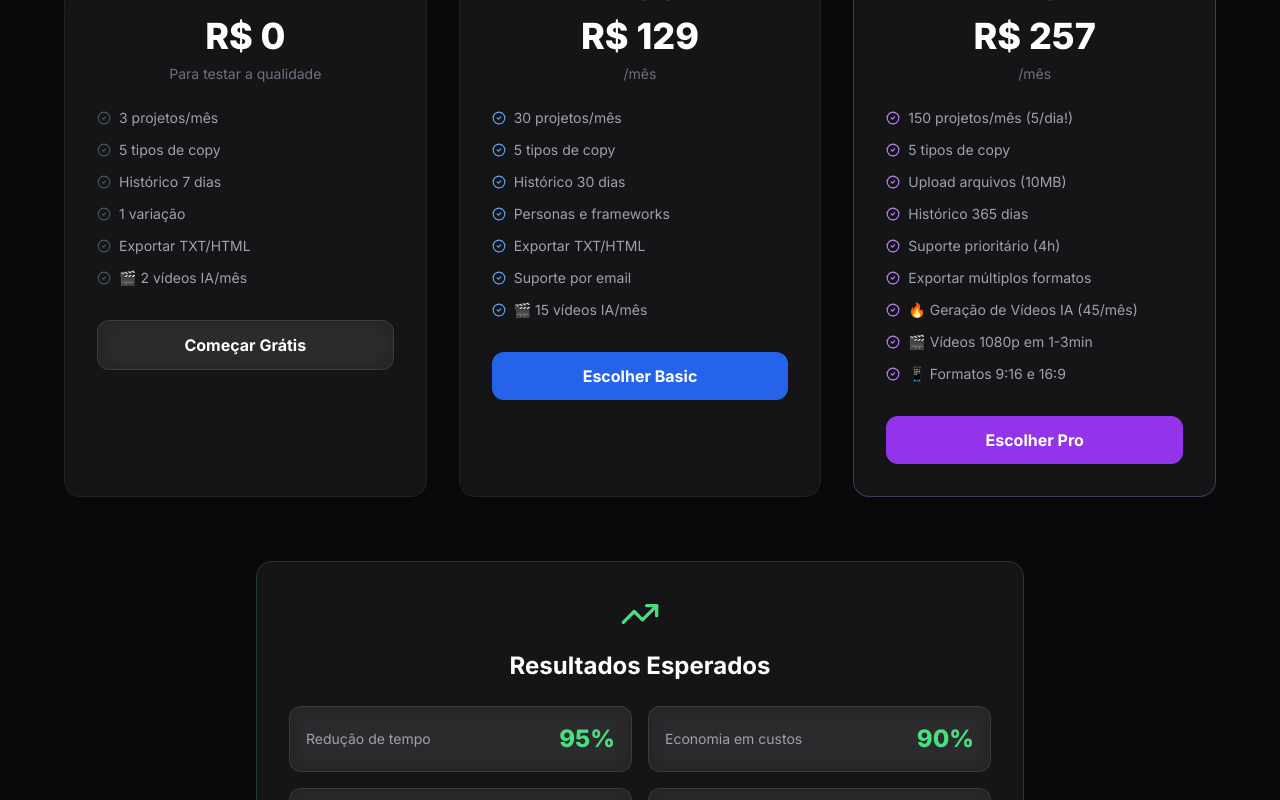
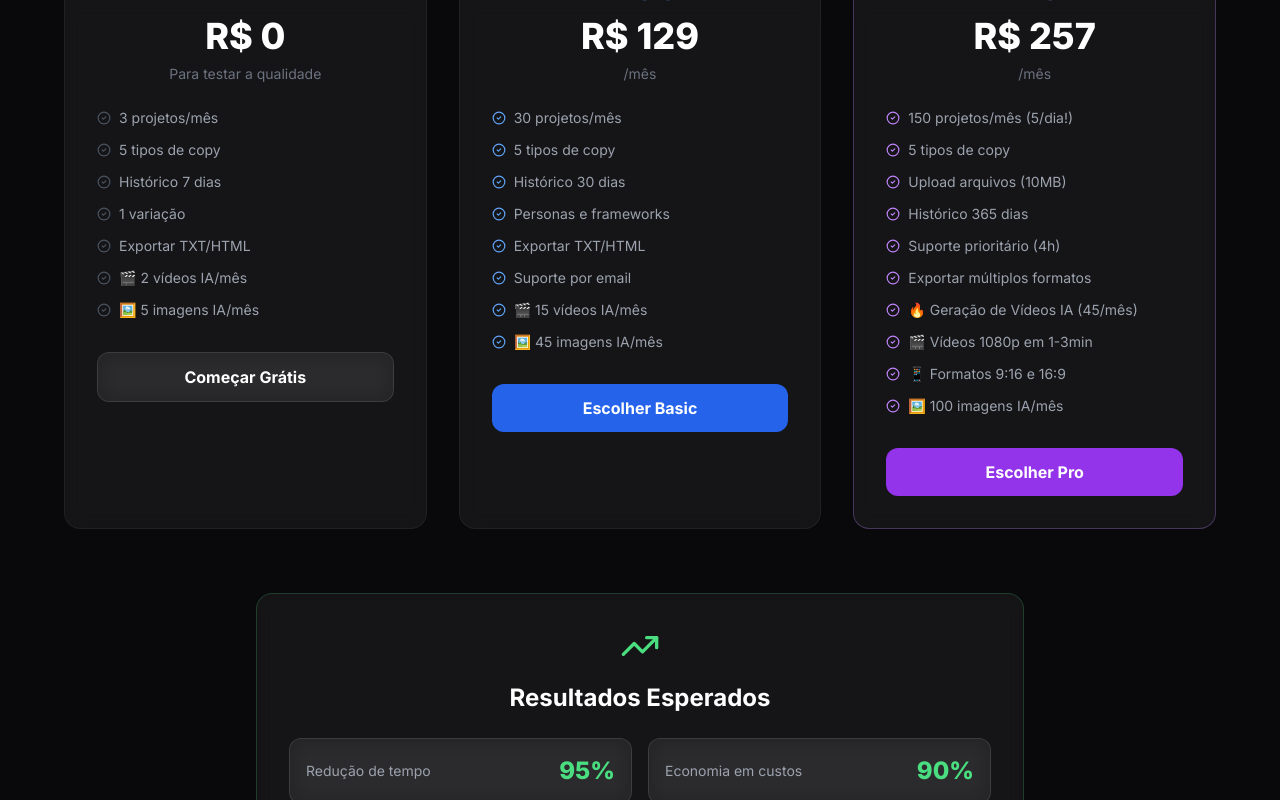
Before and after one commit to paulodev40/Site_Vendas_CopyMaster, a React (Vite) app: page / in a window 1280 px wide. Shown: the part 9007-9807 px from the top of the page. Built offline with nearby package versions, Linux system fonts and the light colour scheme.

Commit message:
Update App.tsx

```diff
--- a/App.tsx
+++ b/App.tsx
@@ -62,7 +62,7 @@ const Header = () => {
           <a href="#recursos" className="hover:text-purple-400 transition">Recursos</a>
           <a href="#precos" className="hover:text-green-400 transition">Preços</a>
         </div>
-        <a href="#oferta" className="bg-yellow-400 hover:bg-yellow-300 text-black px-6 py-2 rounded-full font-bold text-sm transition transform hover:scale-105 shadow-lg shadow-yellow-400/20">
+        <a href="#precos" className="bg-yellow-400 hover:bg-yellow-300 text-black px-6 py-2 rounded-full font-bold text-sm transition transform hover:scale-105 shadow-lg shadow-yellow-400/20">
           COMEÇAR GRÁTIS
         </a>
       </div>
@@ -92,7 +92,7 @@ const Hero = () => (
       </p>
 
       <div className="flex flex-col md:flex-row gap-4 justify-center items-center mb-8">
-        <a href="#oferta" className="w-full md:w-auto bg-yellow-400 text-black px-10 py-5 rounded-xl font-black text-lg flex items-center justify-center gap-2 hover:bg-yellow-300 transition-all transform hover:scale-105 shadow-xl shadow-yellow-400/20 group">
+        <a href="#precos" className="w-full md:w-auto bg-yellow-400 text-black px-10 py-5 rounded-xl font-black text-lg flex items-center justify-center gap-2 hover:bg-yellow-300 transition-all transform hover:scale-105 shadow-xl shadow-yellow-400/20 group">
           COMEÇAR GRÁTIS AGORA <ArrowRight className="group-hover:translate-x-1 transition" />
         </a>
         <a href="#problema" className="w-full md:w-auto glass text-white px-10 py-5 rounded-xl font-bold text-lg hover:bg-white/10 transition">
@@ -434,7 +434,7 @@ const VideoGeneration = () => (
       {/* CTA */}
       <div className="mt-16 text-center">
         <a
-          href="#oferta"
+          href="#precos"
           className="inline-flex items-center gap-2 bg-orange-400 hover:bg-orange-300 text-black px-10 py-5 rounded-xl font-black text-lg transition-all transform hover:scale-105 shadow-xl shadow-orange-400/20 group"
         >
           COMEÇAR A CRIAR VÍDEOS AGORA
@@ -576,7 +576,7 @@ const ImageGeneration = () => (
       {/* CTA */}
       <div className="mt-16 text-center">
         <a
-          href="#oferta"
+          href="#precos"
           className="inline-flex items-center gap-2 bg-cyan-400 hover:bg-cyan-300 text-black px-10 py-5 rounded-xl font-black text-lg transition-all transform hover:scale-105 shadow-xl shadow-cyan-400/20 group"
         >
           COMEÇAR A CRIAR IMAGENS AGORA
@@ -686,7 +686,8 @@ const Pricing = () => (
               "Histórico 7 dias",
               "1 variação",
               "Exportar TXT/HTML",
-              "🎬 2 vídeos IA/mês"
+              "🎬 2 vídeos IA/mês",
+              "🖼️ 5 imagens IA/mês"
             ].map((item, i) => (
               <li key={i} className="flex items-center gap-2 text-gray-400">
                 <CheckCircle2 size={14} className="text-gray-600" /> {item}
@@ -713,7 +714,8 @@ const Pricing = () => (
               "Personas e frameworks",
               "Exportar TXT/HTML",
               "Suporte por email",
-              "🎬 15 vídeos IA/mês"
+              "🎬 15 vídeos IA/mês",
+              "🖼️ 45 imagens IA/mês"
             ].map((item, i) => (
               <li key={i} className="flex items-center gap-2 text-gray-400">
                 <CheckCircle2 size={14} className="text-blue-400" /> {item}
@@ -745,7 +747,8 @@ const Pricing = () => (
               "Exportar múltiplos formatos",
               "🔥 Geração de Vídeos IA (45/mês)",
               "🎬 Vídeos 1080p em 1-3min",
-              "📱 Formatos 9:16 e 16:9"
+              "📱 Formatos 9:16 e 16:9",
+              "🖼️ 100 imagens IA/mês"
             ].map((item, i) => (
               <li key={i} className="flex items-center gap-2 text-gray-400">
                 <CheckCircle2 size={14} className="text-purple-400" /> {item}
@@ -1010,7 +1013,7 @@ export default function App() {
 
       {/* Floating CTA for Mobile */}
       <div className="md:hidden fixed bottom-6 left-6 right-6 z-40">
-        <a href="#oferta" className="w-full bg-yellow-400 text-black py-4 rounded-full font-black text-center block shadow-2xl shadow-yellow-400/30 animate-bounce">
+        <a href="#precos" className="w-full bg-yellow-400 text-black py-4 rounded-full font-black text-center block shadow-2xl shadow-yellow-400/30 animate-bounce">
           COMEÇAR GRÁTIS AGORA
         </a>
       </div>
```
